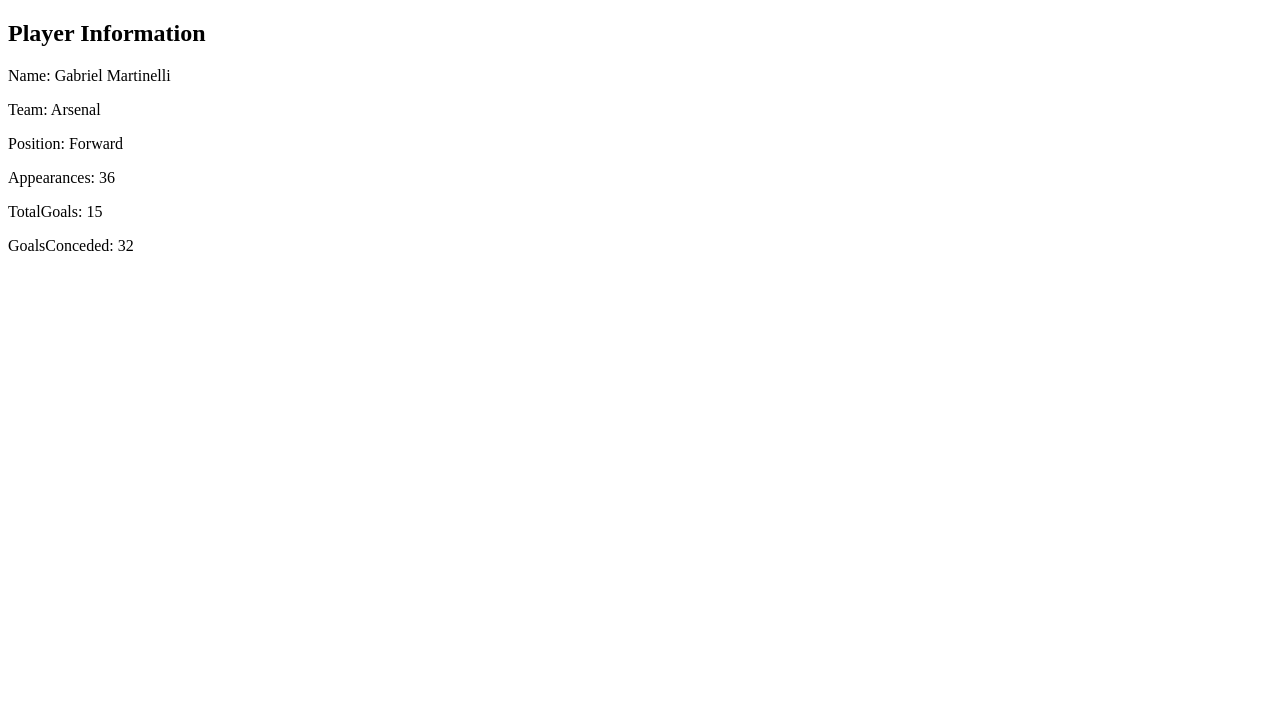
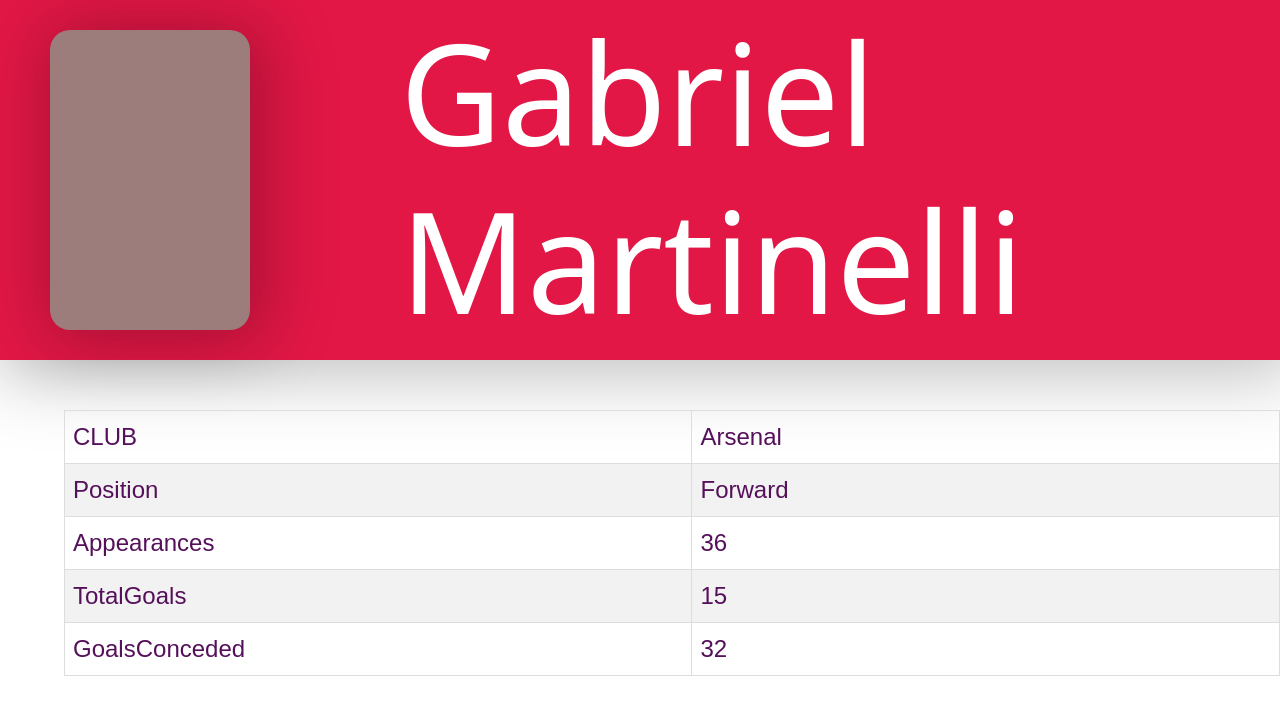
Before and after one commit to TAGCH/E-Predict_League191, a Django app: page /player_information/Arsenal/28 in a window 1280 px wide. Shown: the top 715 px of the page. Run offline with Django 4.2, Linux system fonts and the light colour scheme; parts of the project's set-up code (start-up, migrations or seed data) failed here and were passed over.

Commit message:
made player template without pictures

```diff
--- a/audience/static/audience/player_information.css
+++ b/audience/static/audience/player_information.css
@@ -1,5 +1,70 @@
-.empty_box {
-    width: 50px;
-    height: 50px;
-    background-color: #686868;
+*, html, body {
+    margin: 0;
+    padding: 0;
 }
+
+.profile {
+    height: 45vh;
+    display: flex;
+    background-color: rgb(226, 23, 70);
+    justify-content: center;
+    align-items: center;
+    padding-left: 50px;
+    box-shadow: 6px 4px 68px 11px rgba(0, 0, 0, 0.25);
+}
+
+.profile .pic {
+    min-width: 200px;
+    min-height: 240px;
+    width: 250px;
+    height: 300px;
+    margin-right: 50px;
+    background-color: rgb(157, 124, 124);
+    border-radius: 20px;
+    box-shadow: 6px 4px 68px 11px rgba(0, 0, 0, 0.25);
+}
+
+.profile h1 {
+    color: white;
+}
+
+.p_name {
+    font-size: 140px;
+    margin-left: 100px;
+}
+
+.details_box  {
+    display: flex;
+    padding-left: 5%;
+    padding-top: 50px;
+    justify-content: center;
+}
+
+.table , td {
+    width: 80vw;
+    padding-bottom: 25px;
+    border-bottom: 1px solid #3a3535;
+    justify-content: center;
+    color: rgb(85, 16, 90);
+    font-size: 24px;
+}
+
+.table {
+    display: flex;
+    justify-content: center;
+}
+
+#details {
+    font-family: Arial, Helvetica, sans-serif;
+    border-collapse: collapse;
+    width: 100%;
+  }
+
+#details td, #details th {
+    border: 1px solid #ddd;
+    padding: 8px;
+  }
+
+#details tr:nth-child(even){background-color: #f2f2f2;}
+
+#details tr:hover {background-color: #ddd;}
--- a/audience/templates/audience/player_information.html
+++ b/audience/templates/audience/player_information.html
@@ -1,15 +1,47 @@
 {% load static %}
 <!DOCTYPE html>
 
+<html lang="en">
+<head>
+    <meta charset="UTF-8">
+    <meta name="viewport" content="width=device-width, initial-scale=1.0">
+    <link rel="stylesheet" href="{% static 'audience/player_information.css' %}">
+    <link rel="stylesheet" href="https://cdn.jsdelivr.net/npm/bootstrap@5.3.0/dist/css/bootstrap.min.css">
+    <link rel="icon" type="image/png" href="{% static 'audience/image/Web-logo.png' %}">
+    <title>Player Information</title>
+</head>
 
-{% block content %}
-  <h2>Player Information</h2>
-  <p>Name: {{ data.Name }}</p>
-  <p>Team: {{ data.Team }}</p>
-    <p>Position: {{ data.Position }}</p>
-    <p>Appearances: {{ data.Appearances }}</p>
-    <p>TotalGoals: {{ data.TotalGoals }}</p>
-    <p>GoalsConceded: {{ data.GoalsConceded }}</p>
+<body>
 
-  <!-- Add other player details here -->
-{% endblock %}
+  <div class="profile">
+    <div class="pic">
+      <!-- <img src="{% static 'audience\image\empty_profile.png' %}"> -->
+    </div>
+    <h1 class="p_name">{{ data.Name }}</h1>
+  </div>
+
+  <div class="details_box">
+    <table id = "details">
+        <tr>
+            <td>CLUB</td>
+            <td>{{ data.Team }}</td>
+        </tr>
+        <tr>
+          <td>Position</td>
+          <td>{{ data.Position }}</td>
+        </tr>
+        <tr>
+          <td>Appearances</td>
+          <td>{{ data.Appearances }}</td>
+        </tr>
+        <tr>
+          <td>TotalGoals</td>
+          <td>{{ data.TotalGoals }}</td>
+        </tr>
+        <tr>
+          <td>GoalsConceded</td>
+          <td>{{ data.GoalsConceded }}</td>
+        </tr>
+      </table>
+  </div>
+</body>
```
Also changed, not shown: audience/static/audience/image/empty_profile.png (added).
